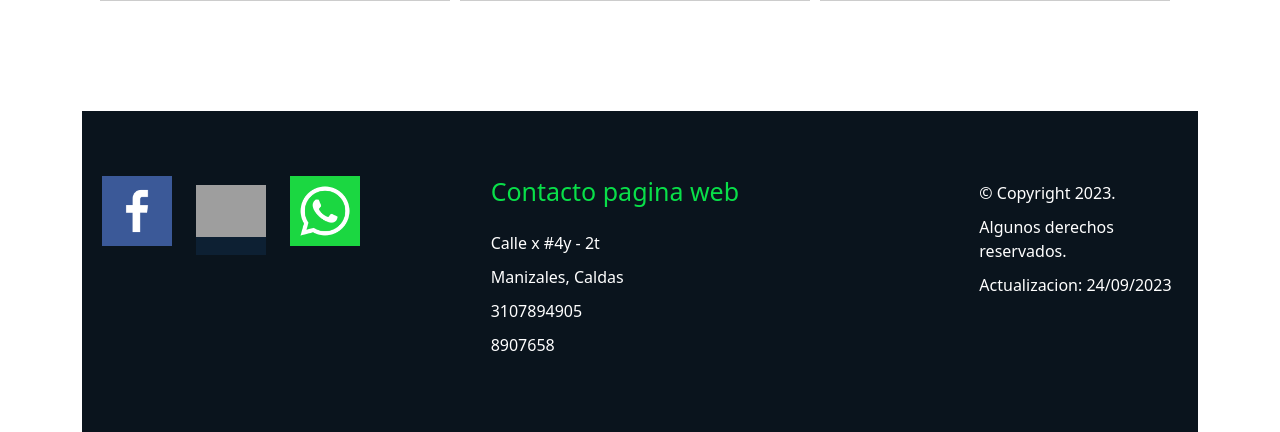
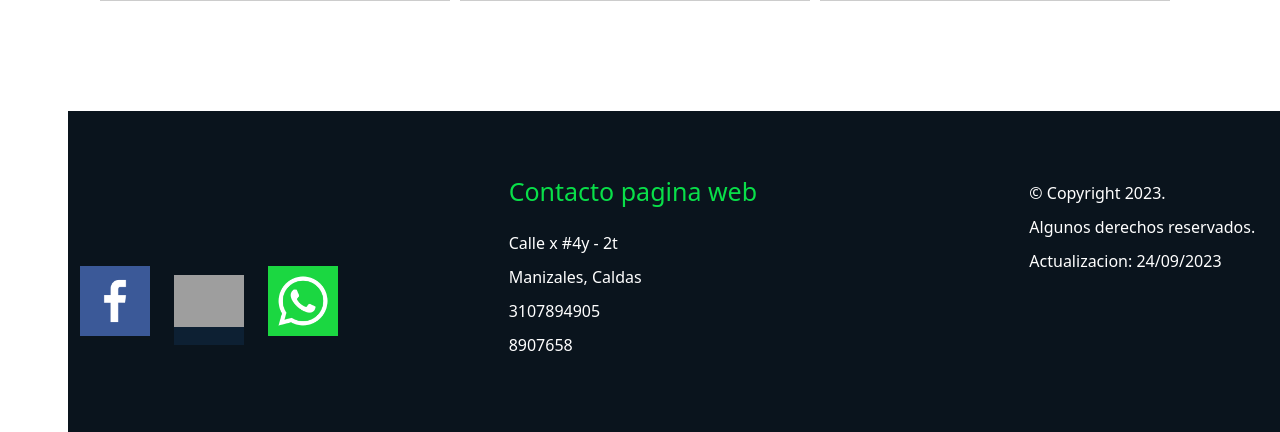
Before and after one commit to Demuniano/Patos_Studios_proy, a Laravel app: page / in a window 1280 px wide. Shown: the part 1485-1917 px from the top of the page. Run offline with Laravel 10, Linux system fonts and the light colour scheme; grey boxes are pictures that could not be loaded.

Commit message:
Se hacen modificaicones visuales en el footer

```diff
--- a/public/css/homeStyles.css
+++ b/public/css/homeStyles.css
@@ -587,14 +587,25 @@ margin-left: 100px;
   border-radius: 0;
 }
 
-.container-fluid {
-  margin-right: auto;
-  margin-left: auto;
+body .container-fluid {
+  margin-right: 0;
+  margin-left: 0;
   padding-right: 0;
   padding-left: 0;
   margin-top: 60px;
 }
 
-.pie-pagina {
+body .container-fluid2 {
+  margin-right: 0;
+  margin-left: 0;
+  padding-right: 0;
+  padding-left: 68px;
+}
+/* body .container {
+  margin-right: 0;
+  margin-left: 0;
+  padding-right: 0;
+  padding-left: 0;
   width: 100%;
-}
+  box-sizing: border-box;
+} */
--- a/resources/views/home/home.blade.php
+++ b/resources/views/home/home.blade.php
@@ -140,10 +140,10 @@
           </div>
         </div>
       </section>
-  <div class="container">
+  <div class="container-fluid2">
       <footer class="pie-pagina">
         <div class="grupo-1">
-            <div class="box">
+            <div class="box container">
                 <div class="red-social">
                     <a href="https://www.facebook.com/profile.php?id=100092607999343" class="fa fa-facebook" target="_blank">
                       <img src="{{asset('/images/socialMedia/facebook.png')}}" alt="Icono de facebook">
```
